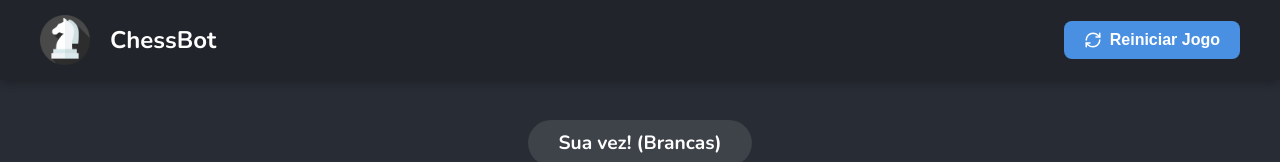
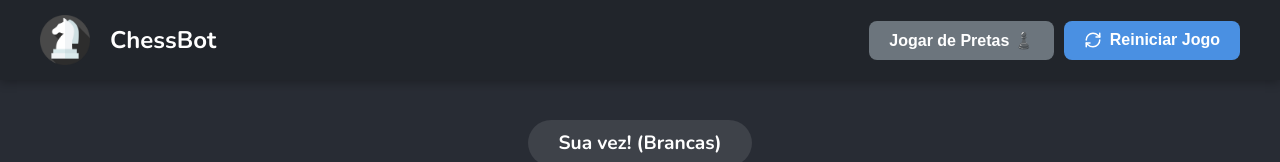
Before and after one commit to anderson3001/Xadrez-Web, a React (Vite) app in the folder frontend/: page / in a window 1280 px wide. Shown: the top 162 px of the page. Built offline with nearby package versions, Linux system fonts and the light colour scheme.

Commit message:
feat: bot joga de brancas

```diff
--- a/frontend/src/App.tsx
+++ b/frontend/src/App.tsx
@@ -9,6 +9,7 @@ function App() {
   const [status, setStatus] = useState("Sua vez! (Brancas)")
   const [moveFrom, setMoveFrom] = useState("");
   const [optionSquares, setOptionSquares] = useState<Record<string, any>>({});
+  const [playerColor, setPlayerColor] = useState<'white' | 'black'>('white');
 
   function getMoveOptions(square: string) {
     const moves = game.moves({
@@ -60,16 +61,24 @@ function App() {
         return;
       }
     }
+    const piece = game.get(square as Square);
+
+    if (piece && piece.color === playerColor[0]) {
         const hasMoves = getMoveOptions(square);
-    if (hasMoves) {
-      setMoveFrom(square);
+        if (hasMoves) setMoveFrom(square);
     } else {
         setMoveFrom("");
+        setOptionSquares({});
     }
   }
 
   function onDrop(sourceSquare: string, targetSquare: string) {
     const piece = game.get(sourceSquare as Square);
+
+    if (piece && piece.color !== playerColor[0]) {
+        return false;
+    }
+
     if (
       piece?.type === 'p' &&
       ((piece.color === 'w' && targetSquare[1] === '8') ||
@@ -136,6 +145,25 @@ function App() {
     }
   }
 
+  function toggleOrientation() {
+    const newColor = playerColor === 'white' ? 'black' : 'white';
+    setPlayerColor(newColor);
+
+    const newGame = new Chess();
+    setGame(newGame);
+    setOptionSquares({});
+    setMoveFrom("");
+
+    if (newColor === 'black') {
+      setStatus("Bot pensando na abertura...");
+      setTimeout(() => {
+          botPlay(newGame.fen());
+      }, 500);
+    } else {
+      setStatus("Sua vez! (Brancas)");
+    }
+  }
+
   async function botPlay(fenAtual: string) {
     try {
       const response = await fetch('http://localhost:8000/proxima-jogada', {
@@ -165,8 +193,17 @@ function App() {
   }
 
   function resetGame() {
-    setGame(new Chess())
-    setStatus("Sua vez!")
+    const newGame = new Chess();
+    setGame(newGame);
+    setOptionSquares({});
+    setMoveFrom("");
+
+    if (playerColor === 'black') {
+        setStatus("Bot pensando na abertura...");
+        setTimeout(() => botPlay(newGame.fen()), 500);
+    } else {
+        setStatus("Sua vez! (Brancas)");
+    }
   }
 
   return (
@@ -177,11 +214,17 @@ function App() {
           <img src="/cavalo.png" alt="ChessBot Logo" style={{width: '50px', height: 'auto', marginRight: '10px'}} />
           <h2 style={{margin: 0, marginLeft: '10px'}}>ChessBot</h2>
         </div>
-
+        <div style={{ display: 'flex', gap: '10px' }}>
+            <button
+                onClick={toggleOrientation}
+                style={{...styles.resetButton, backgroundColor: '#6c757d'}}>
+                {playerColor === 'white' ? 'Jogar de Pretas ♟️' : 'Jogar de Brancas ♔'}
+            </button>
             <button onClick={resetGame} style={styles.resetButton}>
                 <RefreshCw size={18} style={{marginRight: '8px'}} />
                 Reiniciar Jogo
             </button>
+        </div>
       </header>
 
       <main style={styles.main}>
@@ -196,6 +239,7 @@ function App() {
             position={game.fen()}
             onPieceDrop={onDrop}
             onSquareClick={onSquareClick}
+            boardOrientation={playerColor}
             customSquareStyles={optionSquares}
             onPromotionPieceSelect={onPromotionPieceSelect}
             customBoardStyle={{
```
Lines whose indentation alone changed are shown as unchanged.
